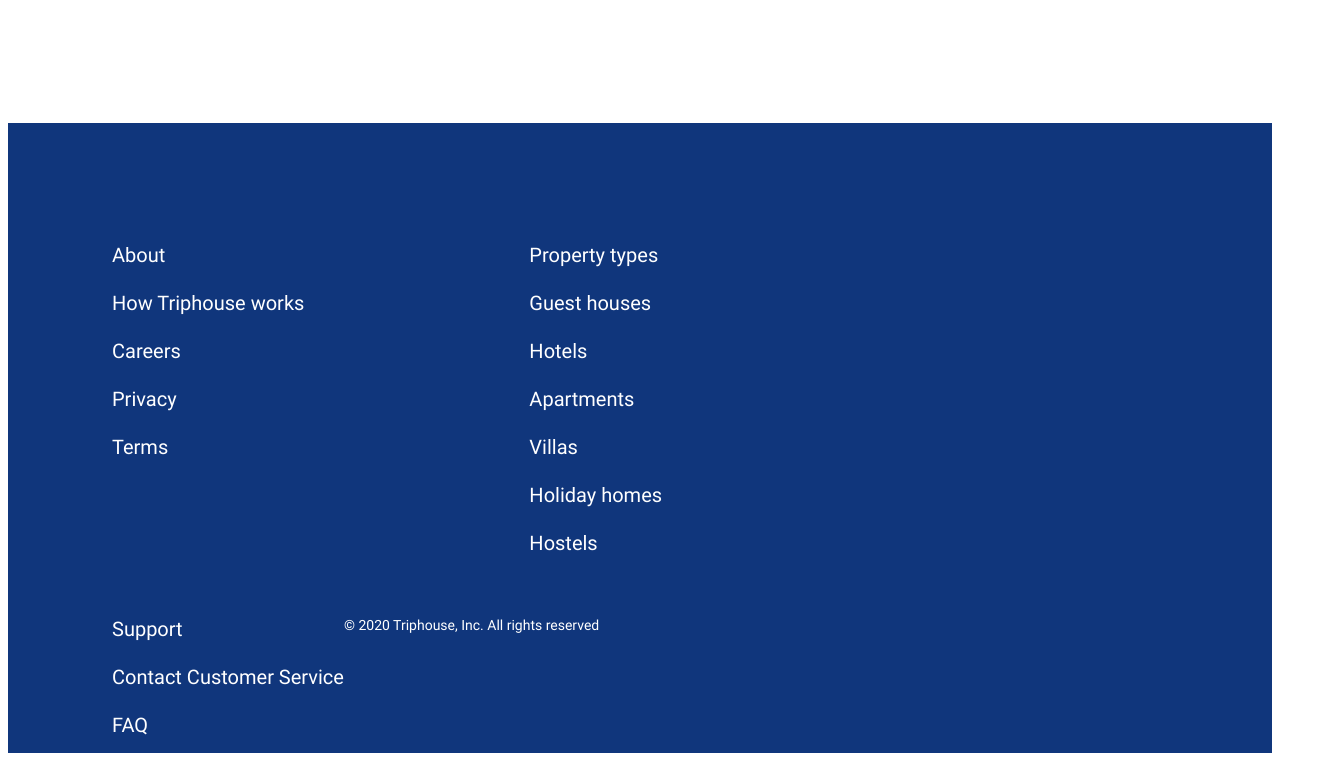
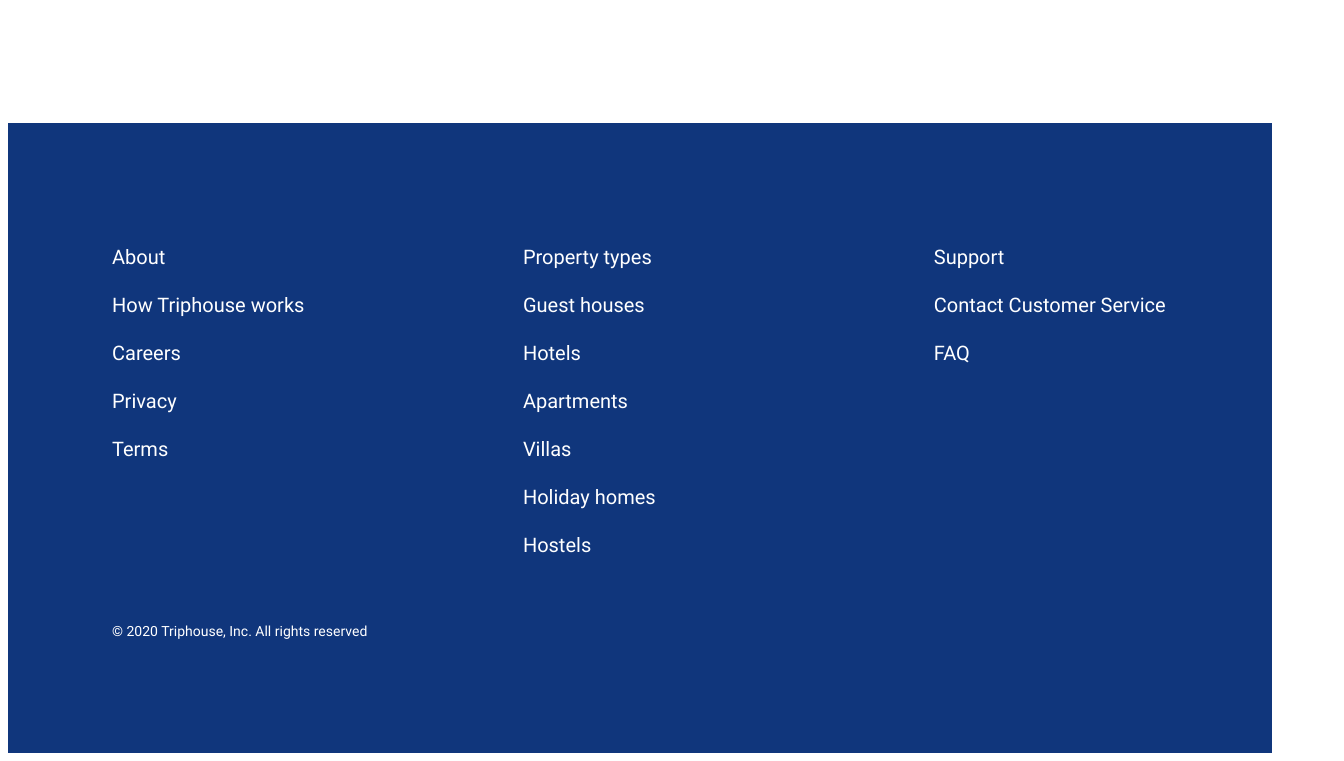
Before and after one commit to M-fkstv/if-html, a website: page lesson-4.html in a window 1280 px wide. Shown: the part 448-1209 px from the top of the page, 1344 px wide, since content can reach past the window. Drawn offline with Linux system fonts and the light colour scheme.

Commit message:
made corrections to project

```diff
--- a/lesson-4.html
+++ b/lesson-4.html
@@ -29,15 +29,17 @@
         <p class="description">Real guest reviews</p>
     </div>
 </div>
-    <div class="footer">
-        <div class="about">
+
+<div class="footer ">
+    <div class="foot-description ">
+        <div class="foot-inform">
             <p class="footer-text">About</p>
             <p class="footer-text">How Triphouse works</p>
             <p class="footer-text">Careers</p>
             <p class="footer-text">Privacy</p>
             <p class="footer-text">Terms</p>
         </div>
-        <div class="property-types">
+        <div class="foot-inform">
             <p class="footer-text">Property types</p>
             <p class="footer-text">Guest houses</p>
             <p class="footer-text">Hotels</p>
@@ -46,13 +48,15 @@
             <p class="footer-text">Holiday homes</p>
             <p class="footer-text">Hostels</p>
         </div>
-        <div class="support">
+        <div class="foot-inform">
             <p class="footer-text">Support</p>
             <p class="footer-text">Contact Customer Service</p>
             <p class="footer-text">FAQ</p>
         </div>
-        <p class="end">© 2020 Triphouse, Inc. All rights reserved</p>
     </div>
+    <div class="colontitul">© 2020 Triphouse, Inc. All rights reserved</div>
+</div>
+
 
 </body>
 </html>
--- a/styles/styles.css
+++ b/styles/styles.css
@@ -1,8 +1,9 @@
+@import url(./fonts.css);
 
-@import url(./fonts.css);
 * {
     box-sizing: border-box;
 }
+
 .text {
     text-align: center;
     font-size: 40px;
@@ -47,40 +48,42 @@
 }
 
 .footer {
-    max-width: 1440px;
+    margin: 0 auto;
+    padding: 120px 104px;
     height: 630px;
     background-color: #10367C;
-    margin: auto;
+
+}
+
+.foot-description {
     display: flex;
-    padding: 120px 104px;
-    flex-wrap: wrap;
-    }
+    flex-direction: row;
+    justify-content: space-between;
+    width: 1232px;
+    margin: 0 auto 44px;
+
+}
+
+.foot-inform {
+    width: 33.3%;
+}
 
 .footer-text {
     font-family: Roboto, sans-serif;
     font-size: 20px;
     font-weight: 400;
     color: #FFFFFF;
+    line-height: 1.4;
     margin-top: 0;
-    margin-bottom: 24px;
 }
 
-.property-types {
-    height: 133px;
-    margin-left: 225px;
-    margin-right: 285px;
-    margin-bottom: 64px;
-}
-
-.about {
-    height: 211px;
-    margin-bottom: 163px;
-}
-
-.end{
+.colontitul {
+    display: flex;
+    justify-content: start;
+    width: 1232px;
     font-family: Roboto, sans-serif;
     font-size: 14px;
     font-weight: 400;
     color: #FFFFFF;
-    margin: 0;
+    margin: 0 auto auto;
 }
```
Also changed, not shown: images/content/images.jpg (deleted). Lines whose indentation alone changed are shown as unchanged.
